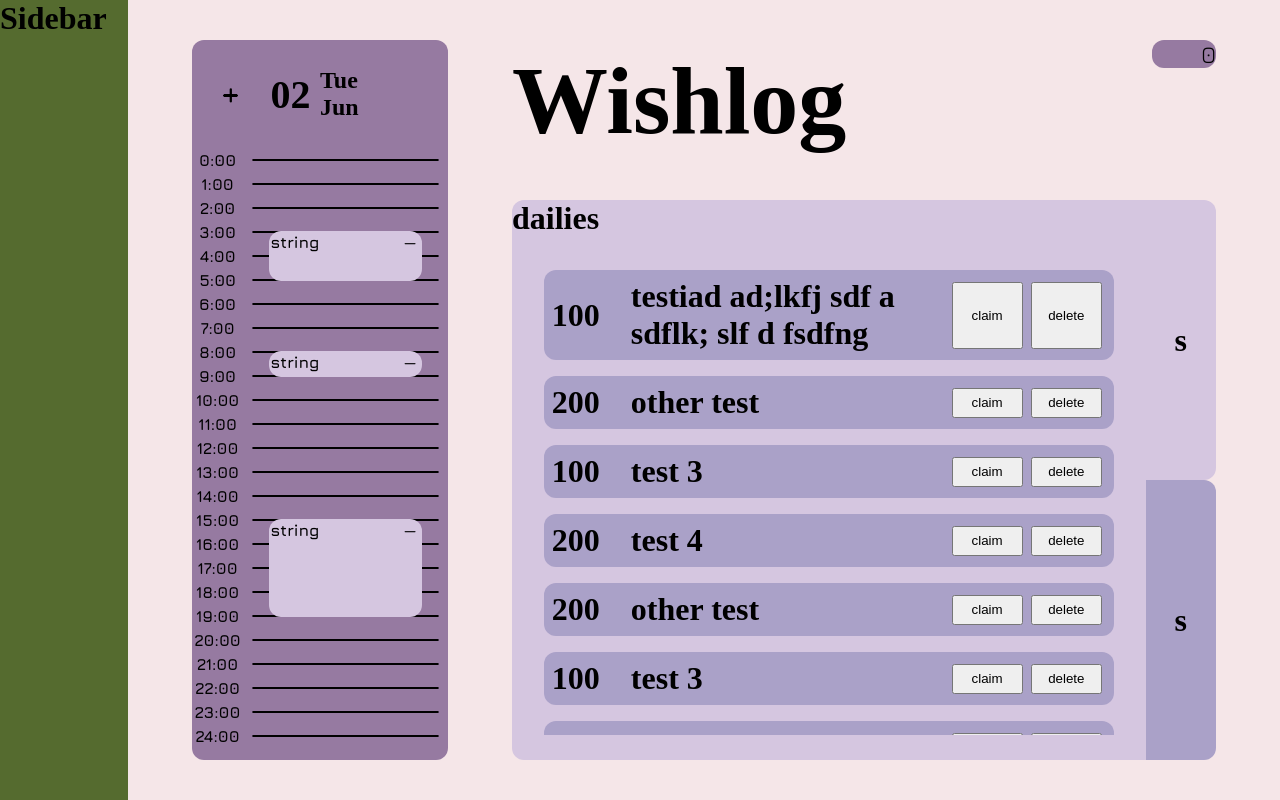
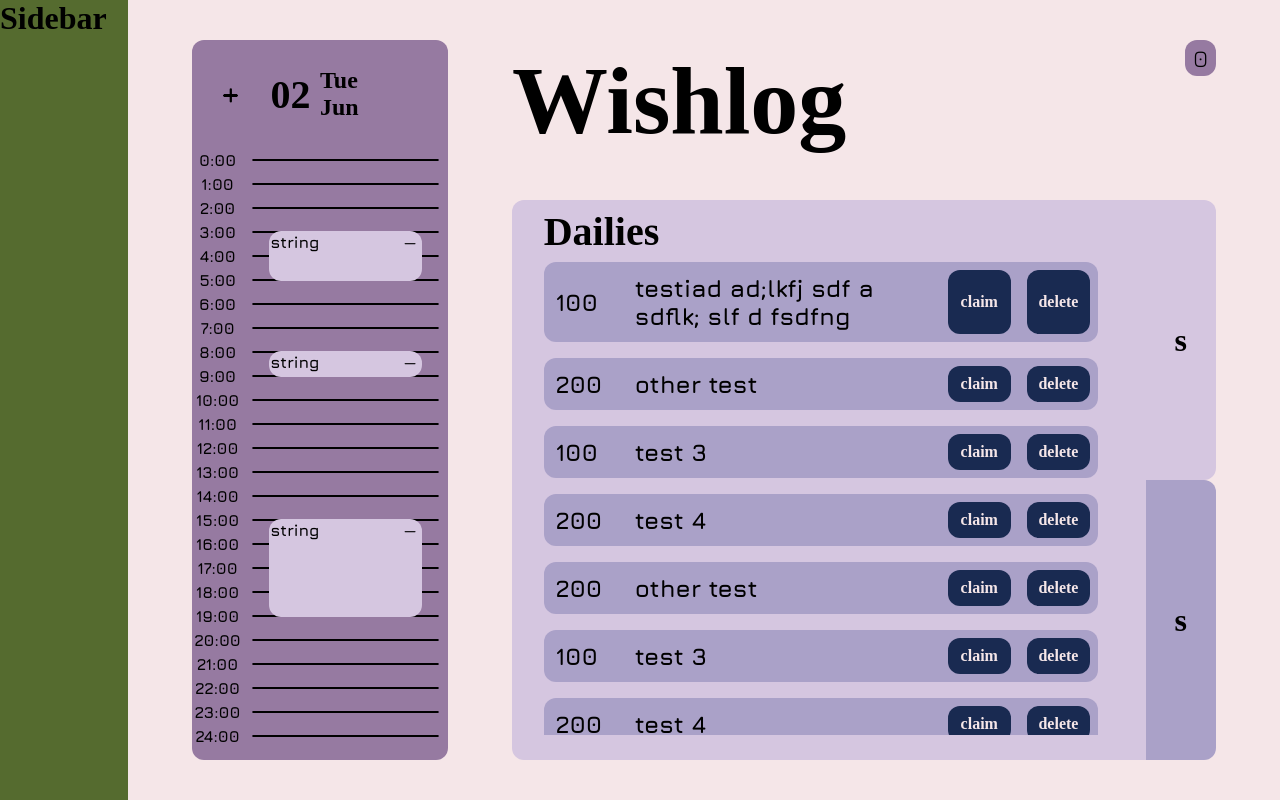
Before and after one commit to chelsea-zh/wishlog, a React (Vite) app: page / in a window 1280 px wide. Built offline with nearby package versions, Linux system fonts and the light colour scheme; a web font is replaced by a local one.

Commit message:
styled todo

```diff
--- a/src/App.css
+++ b/src/App.css
@@ -26,8 +26,11 @@
   position: absolute;
   top: 5vh;
   right: 5vw;
-  width: 5vw;
+  width: fit-content;
+  height: fit-content;
   text-align: right;
   font-family: var(--text-font);
   font-size: 1.5rem;
+  box-sizing: border-box;
+  padding: 0.25rem 0.5rem;
 }
--- a/src/ToDo.css
+++ b/src/ToDo.css
@@ -28,13 +28,42 @@
     grid-template-rows: 1fr 8fr;
 }
 
+.dailies h1, .custom h1 {
+    font-family: var(--title-font);
+    padding-left: 5%;
+    font-size: 2.5rem;
+    height: fit-content;
+    align-self: center;
+}
+
 .tasklist {
     display: flex;
     flex-direction: column;
     height:95%;
     overflow-y: scroll;
-    scrollbar-color: var(--dark-2) var(--medium);
-    /* direction: rtl; */
+    /* scrollbar-color: var(--dark-2) var(--light-2); */
+    direction: rtl;
+    width:90%;
+    margin-left: 2.5%;
+    padding-left: 2.5%;
+    box-sizing: border-box;
+}
+
+.tasklist::-webkit-scrollbar {
+    width:5px;
+}
+
+.tasklist::-webkit-scrollbar-track {
+    background-color: var(--light-2);
+}
+
+.tasklist::-webkit-scrollbar-thumb {
+    background-color: var(--dark-2);
+    border-radius: 2.5px;
+}
+
+.tasklist * {
+    direction: ltr;
 }
 
 .unclaimed,
@@ -57,27 +86,64 @@
 .task, .taskCreator {
     background-color: var(--medium);
     border-radius: var(--border-rad);
-    width: 90%;
-    margin: .5em 5% .5em 5%;
+    /* width: 90%; */
+    /* margin: .5em 5% .5em 5%; */
+    margin: .5em 0px .5em 0px;
     box-sizing: border-box;
-    padding: .5em;
+    /* padding: .5em; */
+}
+
+.task:nth-child(1) {
+    margin-top: 0px;
+}
+
+.taskCreator {
+    background-color: var(--medium);
+    display: grid;
+    grid-template-columns: 1fr 4fr 2fr;
+    align-items: center;
+    margin-bottom: 0px;
 }
 
 .taskCreator form {
-    background-color: chocolate;
-    display: grid;
-    grid-template-columns: 1fr 4fr 2fr;
-    align-items: center;
+    width: 100%;
 }
 
 .taskCreator input {
     width: 100%;
-    height: 2.5em;
+    /* height: 2.5em; */
+    background: none;
+    border: none;
+    box-sizing: border-box;
+}
+
+.taskCreator input:focus {
+    outline: none;
 }
 
 .tasklist button {
     cursor: pointer;
     width: 90%;
-    height: calc(100% - .5em);
-    margin: .25em 5% .25em 5%;
+    height: calc(100% - 1em);
+    margin: .5em;
+    max-width: calc(100% - 1em);
+    font-family: var(--title-font);
+    font-size: 1rem;
+    font-weight: bold;
+    border-radius: var(--border-rad);
+    border: none;
+    background-color: var(--dark-2);
+    color: var(--light-1);
+    transition: color var(--hover-time);
 }
+
+.tasklist button:hover {
+    color: var(--light-2);
+}
+
+.tasklist h1, .tasklist input {
+    font-family: var(--text-font);
+    font-size: 1.5rem;
+    padding: .5em;
+    box-sizing: border-box;
+}
--- a/src/ToDo.tsx
+++ b/src/ToDo.tsx
@@ -115,7 +115,7 @@ function Dailies({dailyTasks, deleteTask, claimTask, addTask}:
 ) {
     return(
         <div className="dailies">
-            <h1>dailies</h1>
+            <h1>Dailies</h1>
             <TaskList
                 tasks = {dailyTasks}
                 deleteTask={deleteTask}
@@ -228,17 +228,21 @@ function TaskCreator({addTask}: {addTask: (task: Task) => void}) {
                     value={reward}
                     onChange={(e) => setReward(Number(e.target.value))}
                 />
+            </form>
+            <form>
                 <input
                     type="text"
                     placeholder='New task here!'
                     value={goal}
                     onChange={(e) => setGoal(e.target.value)}
                 />
+            </form>
+            {/* <form> */}
                 <button type="button" onClick={() =>
                     {addTask({reward:Number(reward), goal:goal, claimed:false});
                     setReward(""); setGoal("")}
                 }>Add</button>
-            </form>
+            {/* </form> */}
         </div>
     )
 }
```
